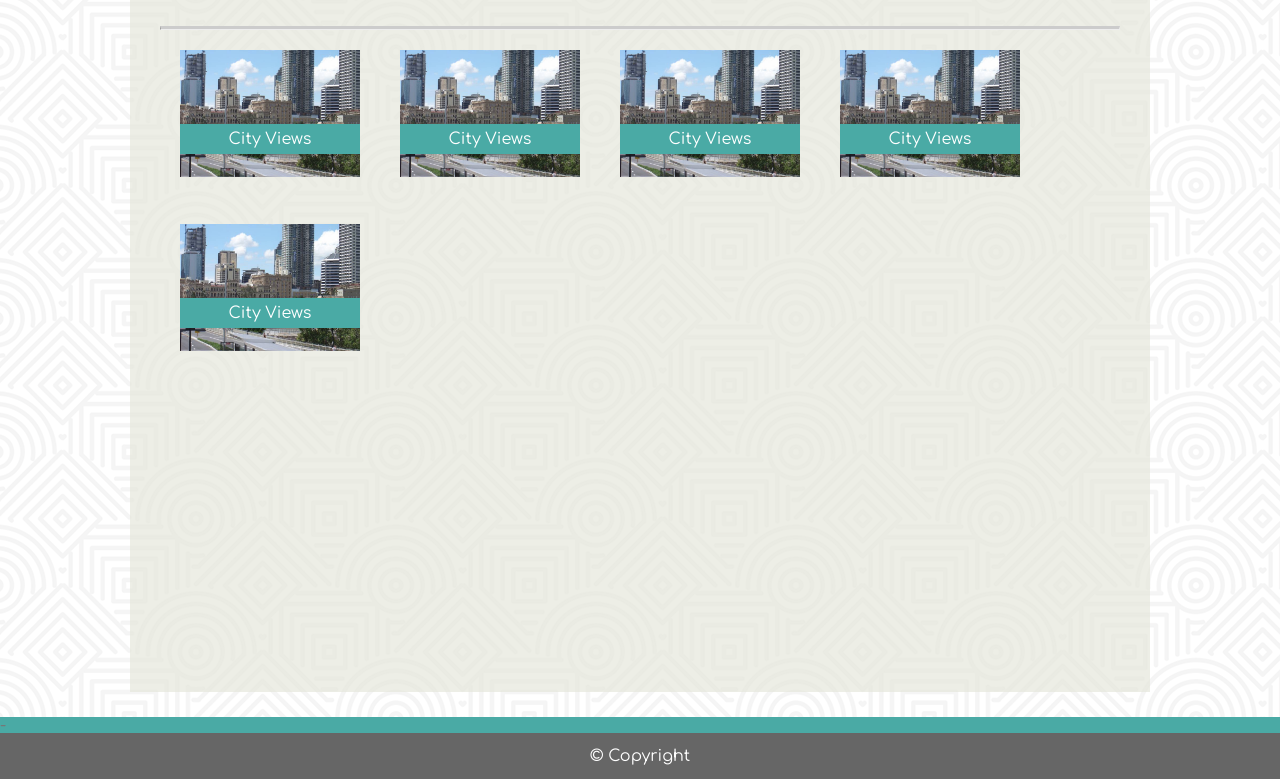
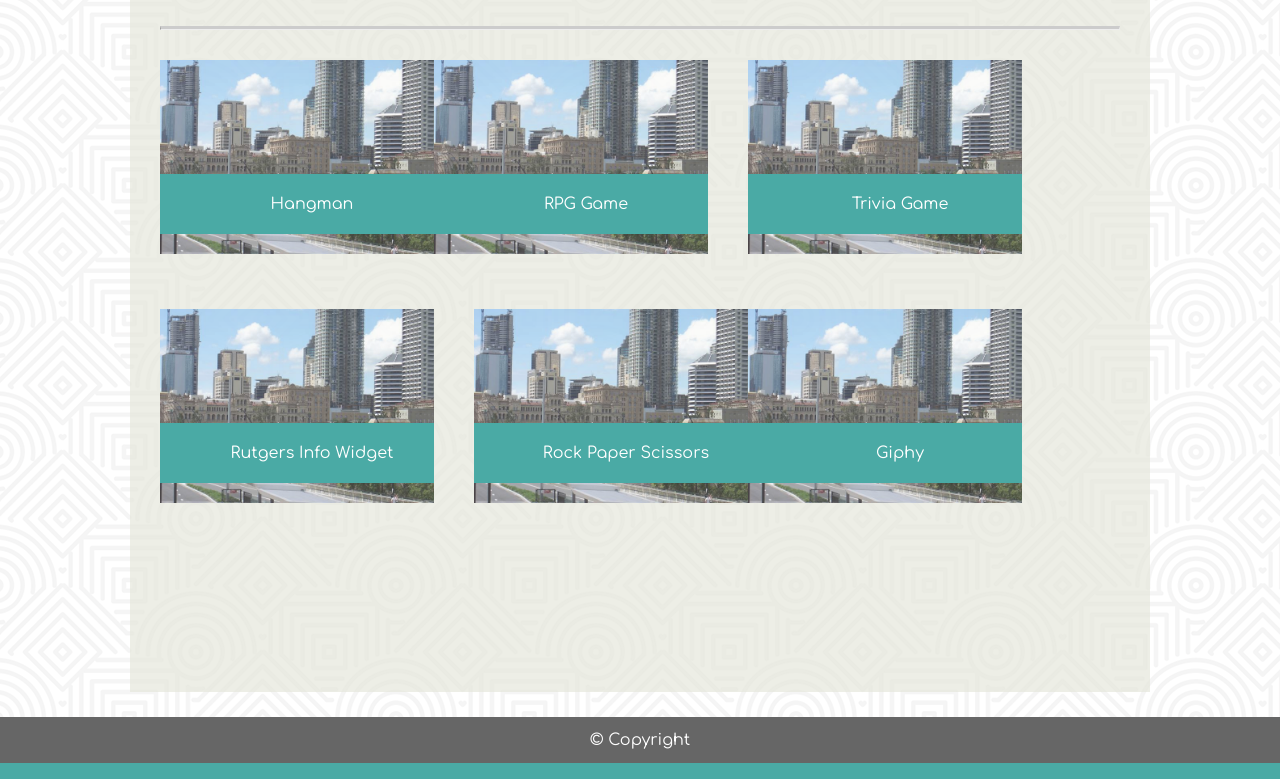
Before and after one commit to erikamats/Basic-Portfolio, a plain HTML site: page portfolio.html in a window 1280 px wide. Shown: the part 198-977 px from the top of the page. Drawn offline with nearby package versions, Linux system fonts and the light colour scheme.

Commit message:
added Giphy to Portfolio

```diff
--- a/assets/css/style.css
+++ b/assets/css/style.css
@@ -1,3 +1,8 @@
+*{
+    box-sizing:border box;
+}
+
+
 body{
 
     font-family: 'Comfortaa', cursive;
@@ -71,7 +76,8 @@ a:link{
 }
 
 .container{
-    width:960px;
+    width:100%;
+    max-width: 960px;
     margin: 0 auto;
     padding: 30px;
     background-color: rgb(230, 231, 220,.7);
@@ -128,7 +134,7 @@ vs about and portfolio--refer back to fix
 
 
 footer{
-    clear: left;
+    clear: both;
     width:960px;
     height:100%;
     margin:0px auto;
@@ -136,7 +142,7 @@ footer{
     padding:15px;
     background-color: #666666;
     position:relative;
-
+    border-top: 8px; solid #4aaaa5;
 }
 
 /*
@@ -185,39 +191,53 @@ input[type=submit]:hover {
     margin:0px auto;
 }
 
-/*
-To Follow: styling for Portfolio
-*/
+/*To Follow: styling for Portfolio*/
 
-div.gallery {
-    margin: 20px;
-    border: 0px solid #ccc;
+.gallery {
+    margin: 20px 0 25px;
     float: left;
-    width: 180px;
+    width: 274px;
     position: relative;
+    overflow: auto;
 }
 
-/* div.gallery:hover {
-    border: 1px solid #777;
-} */
+.gallery:nth-child(even){
+    margin-right: 40px;
+}
 
-div.gallery img {
+
+
+.gallery img {
     width: 100%;
-    height: 100%;
+    border: 0 none;
+    opacity: .8;
 
 }
 
-div.desc {
-    padding: 3px;
+.auth-image{
+    width: 200px;
+    height: auto;
+    margin-top: 10px;
+    float: left;
+    margin-right: 25px;
+}
+
+.desc{
+    border-bottom: 0;
+    background: #4aaaa5;
+    color: white;
     text-align: center;
-    color: white;
-    background-color: #4aaaa5;
+    bottom:20px;
+    padding: 15px;
     position: absolute;
-    bottom:30px;
-    width:174px;
+    width:100%;
+    line-height: 30px;
+    margin-bottom: 0;
+    font-weight: 300;
+}
 
 
-}
+
 
 /* Icons */
 #fa fa-address-card{
--- a/portfolio.html
+++ b/portfolio.html
@@ -24,10 +24,12 @@
                 <a href="index.html">About</a>
                 |
 
+                <a href="portfolio.html">Portfolio</a>
+                |
                 <a href="contact.html">Contact</a>
-                |
 
-                <a href="portfolio.html">Portfolio</a>
+
+
 
             </nav>
         </section>
@@ -42,38 +44,51 @@
 
             <div class="gallery">
                 <a target="_blank" href="./assets/images/city.jpg">
-                    <img src="./assets/images/city.jpg" alt="City" >
+                    <img src="./assets/images/city.jpg" class="auth-image" alt="Hangman" >
                 </a>
-                <div class="desc">City Views</div>
+                <div class="desc">Hangman</div>
             </div>
 
             <div class="gallery">
                 <a target="_blank" href="./assets/images/city.jpg">
-                    <img src="./assets/images/city.jpg" alt="City" >
+                    <img src="./assets/images/city.jpg" class="auth-image" alt="RPG Game" >
                 </a>
-                <div class="desc">City Views</div>
+                <div class="desc">RPG Game</div>
             </div>
+
+
             <div class="gallery">
                 <a target="_blank" href="./assets/images/city.jpg">
-                    <img src="./assets/images/city.jpg" alt="City" >
+                    <img src="./assets/images/city.jpg" class="auth-image" alt="Trivia Game" >
                 </a>
-                <div class="desc">City Views</div>
+                <div class="desc">Trivia Game</div>
             </div>
+
+
             <div class="gallery">
                 <a target="_blank" href="./assets/images/city.jpg">
-                    <img src="./assets/images/city.jpg" alt="City" >
+                    <img src="./assets/images/city.jpg" class="auth-image" alt="Rutgers Info Widget" >
                 </a>
-                <div class="desc">City Views</div>
+                <div class="desc">Rutgers Info Widget</div>
             </div>
+
+
             <div class="gallery">
                 <a target="_blank" href="./assets/images/city.jpg">
-                    <img src="./assets/images/city.jpg" alt="City" >
+                    <img src="./assets/images/city.jpg" class="auth-image" alt="Rock Paper Scissors" >
                 </a>
-                <div class="desc">City Views</div>
+                <div class="desc">Rock Paper Scissors</div>
             </div>
 
+            <div class="gallery">
+                    <a target="_blank" href="https://erikamats.github.io/Giphy/">
+                        <img src="./assets/images/city.jpg" class="auth-image" alt="Giphy Project" >
+                    </a>
+                    <div class="desc">Giphy</div>
+                </div>
+
         </section>
-    </div>-
+    </div>
 
     <div id="copyright">
         <footer>
```
Also changed, not shown: contact.html (+4 -2 lines), index.html (+4 -2 lines).
